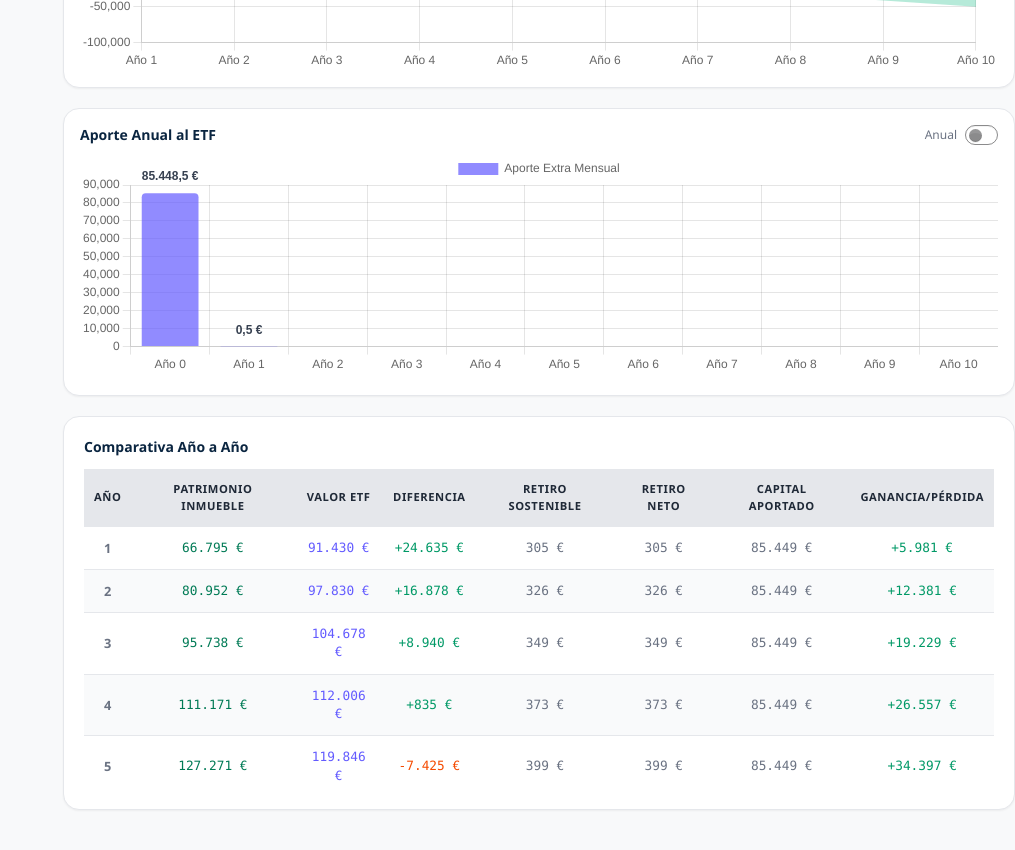
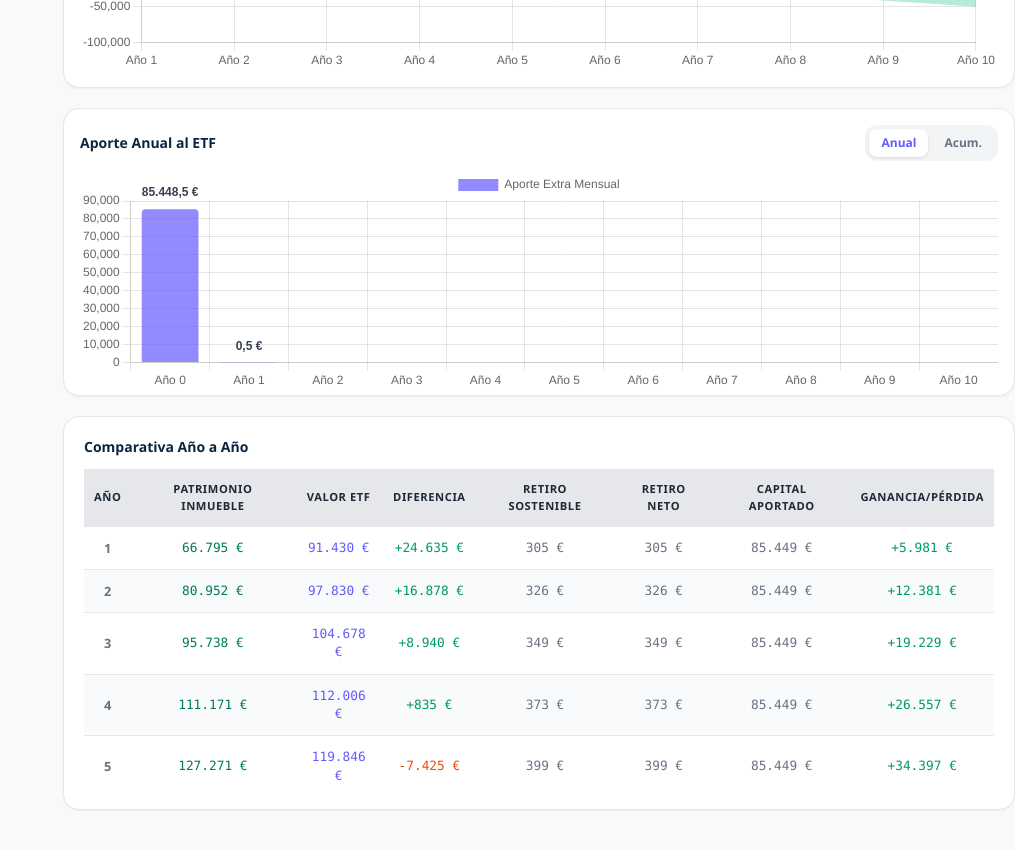
Before and after one commit to asblanco/real-state-simulator, a SvelteKit app: page /etf in a window 1280 px wide. Shown: the part 980-1830 px from the top of the page, without its empty margins (265-1280 px from the left). Built offline with nearby package versions, Linux system fonts and the light colour scheme.

Commit message:
style: replace toggle with button group for anual/acum switch

```diff
--- a/src/routes/etf/+page.svelte
+++ b/src/routes/etf/+page.svelte
@@ -188,10 +188,14 @@
       <span class="text-sm font-bold text-[#0A2540]">
         {showCumulative ? "Aporte Acumulado vs Crecimiento ETF" : "Aporte Anual al ETF"}
       </span>
-      <label class="flex items-center gap-2 cursor-pointer">
-        <span class="text-xs text-gray-500 font-medium">{showCumulative ? "Acum." : "Anual"}</span>
-        <input type="checkbox" class="toggle toggle-sm" bind:checked={showCumulative} />
-      </label>
+      <div class="flex gap-1 bg-gray-100 p-1 rounded-xl">
+        <button
+          class="px-3 py-1.5 text-xs font-bold rounded-lg transition-colors {!showCumulative ? 'bg-white shadow-sm text-[#635BFF]' : 'text-gray-500 hover:text-gray-700'}"
+          onclick={() => showCumulative = false}>Anual</button>
+        <button
+          class="px-3 py-1.5 text-xs font-bold rounded-lg transition-colors {showCumulative ? 'bg-white shadow-sm text-[#635BFF]' : 'text-gray-500 hover:text-gray-700'}"
+          onclick={() => showCumulative = true}>Acum.</button>
+      </div>
     </div>
     <div class="h-[calc(100%-2rem)]">
       {#if showCumulative}
```
